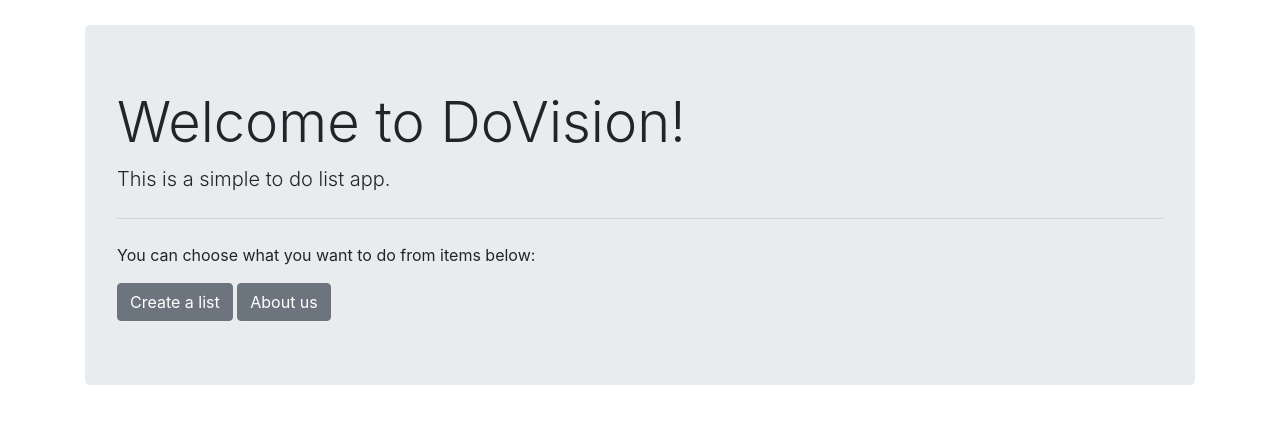
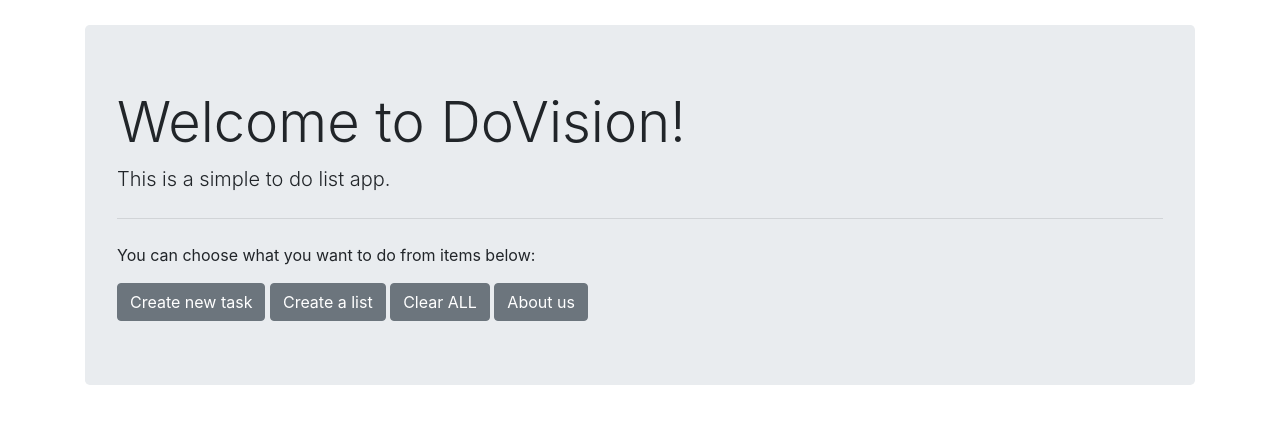
Before and after one commit to ponasObuolys/dovision, a Django app: page / in a window 1280 px wide. Shown: the top 424 px of the page. Run offline with Django 3.2, Linux system fonts and the light colour scheme.

Commit message:
home.html buttons

```diff
--- a/doVision/templates/home.html
+++ b/doVision/templates/home.html
@@ -16,7 +16,9 @@
             <hr class="my-4">
             <p>You can choose what you want to do from items below:</p>
             <tr>
+                <a class="btn btn-secondary" href="#" role="button">Create new task</a>
                 <a class="btn btn-secondary" href="#" role="button">Create a list</a>
+                <a class="btn btn-secondary" href="#" role="button">Clear ALL</a>
                 <a class="btn btn-secondary" href="#" role="button">About us</a>
             </tr>
         </div>
```
